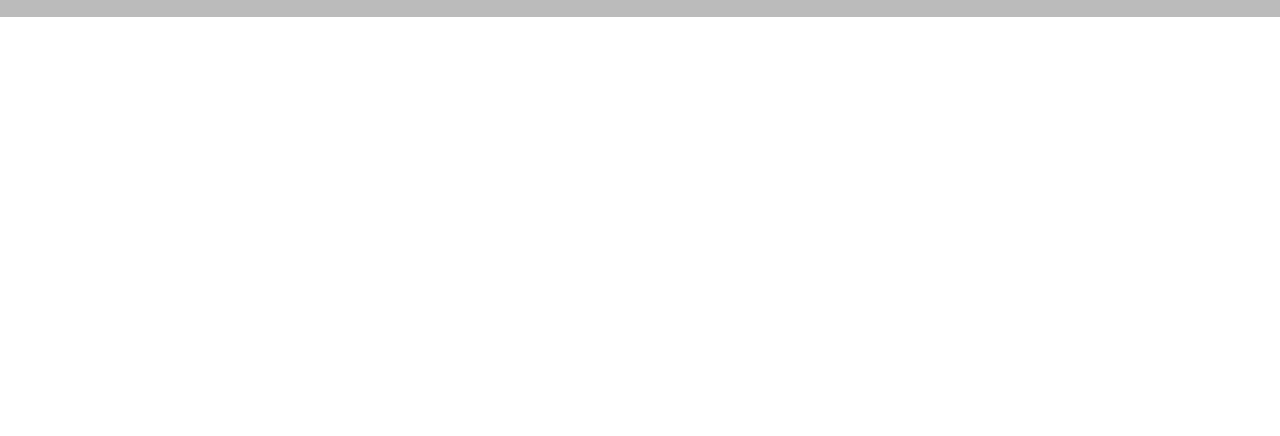
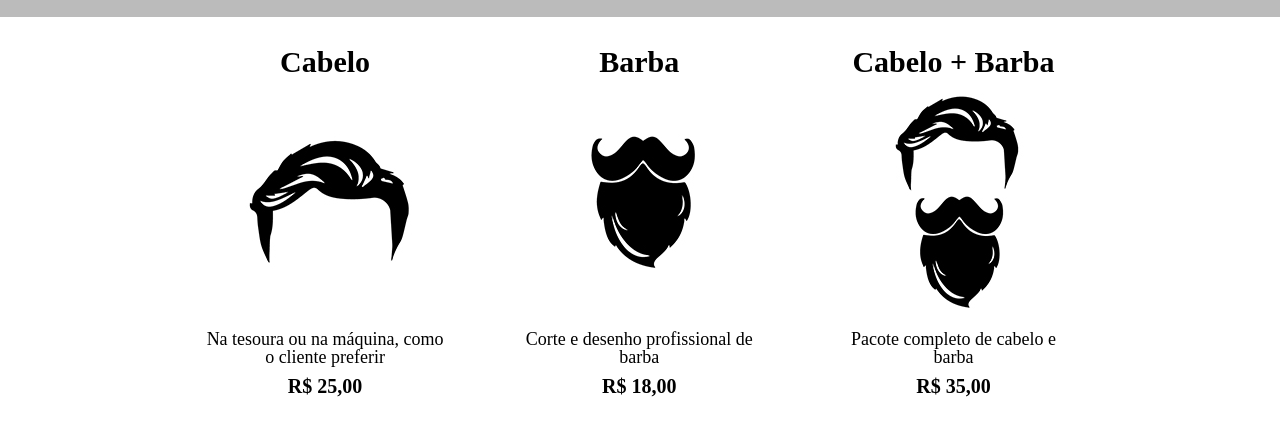
Before and after one commit to aelxbc/primeira-pagina-web, a plain HTML site: page produtos.html in a window 1280 px wide. Shown: the part 276-712 px from the top of the page. Drawn offline with Linux system fonts and the light colour scheme.

Commit message:
04. A tag section

```diff
--- a/produtos.css
+++ b/produtos.css
@@ -28,3 +28,35 @@ nav a {
     text-decoration: none;
 
 }
+
+.produtos {
+    width: 940px;
+    margin: 0 auto;
+}
+
+.produtos li {
+    display: inline-block;
+    text-align: center;
+    width: 30%;
+    vertical-align: top;
+    padding: 50px 0;
+    margin: 0 1.5%;
+    padding: 30px 20px;
+    box-sizing: border-box;
+}
+
+.produtos h2 {
+    font-size: 30px;
+    font-weight: bold;
+}
+
+.produto-descricao {
+    font-size: 18px;
+}
+
+.produto-preco {
+    font-size: 20px;
+    font-weight: bold;
+
+    margin-top: 10px;
+}
--- a/produtos.html
+++ b/produtos.html
@@ -21,5 +21,28 @@
             </div>
 
         </header>
+
+        <main>
+            <ul class="produtos">
+                <li>
+                    <h2>Cabelo</h2>
+                    <img src="cabelo.jpg">
+                    <p class="produto-descricao">Na tesoura ou na máquina, como o cliente preferir</p>
+                    <p class="produto-preco">R$ 25,00</p>
+                </li>
+                <li>
+                    <h2>Barba</h2>
+                    <img src="barba.jpg">
+                    <p class="produto-descricao">Corte e desenho profissional de barba</p>
+                    <p class="produto-preco">R$ 18,00</p>
+                </li>
+                <li>
+                    <h2>Cabelo + Barba</h2>
+                    <img src="cabelo+barba.jpg">
+                    <p class="produto-descricao">Pacote completo de cabelo e barba</p>
+                    <p class="produto-preco">R$ 35,00</p>
+                </li>
+            </ul>
+        </main>
     </body>
 </html>
```
Also changed, not shown: barba.jpg (added), cabelo+barba.jpg (added), cabelo.jpg (added).
